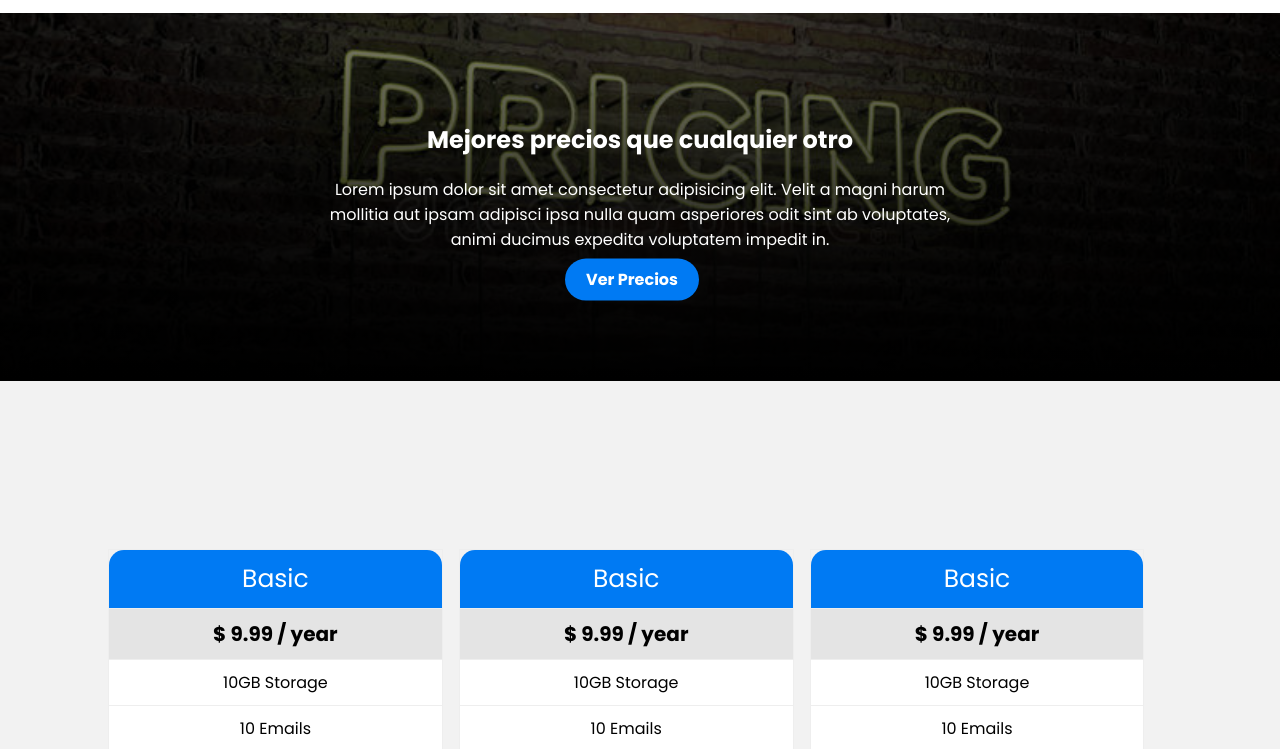
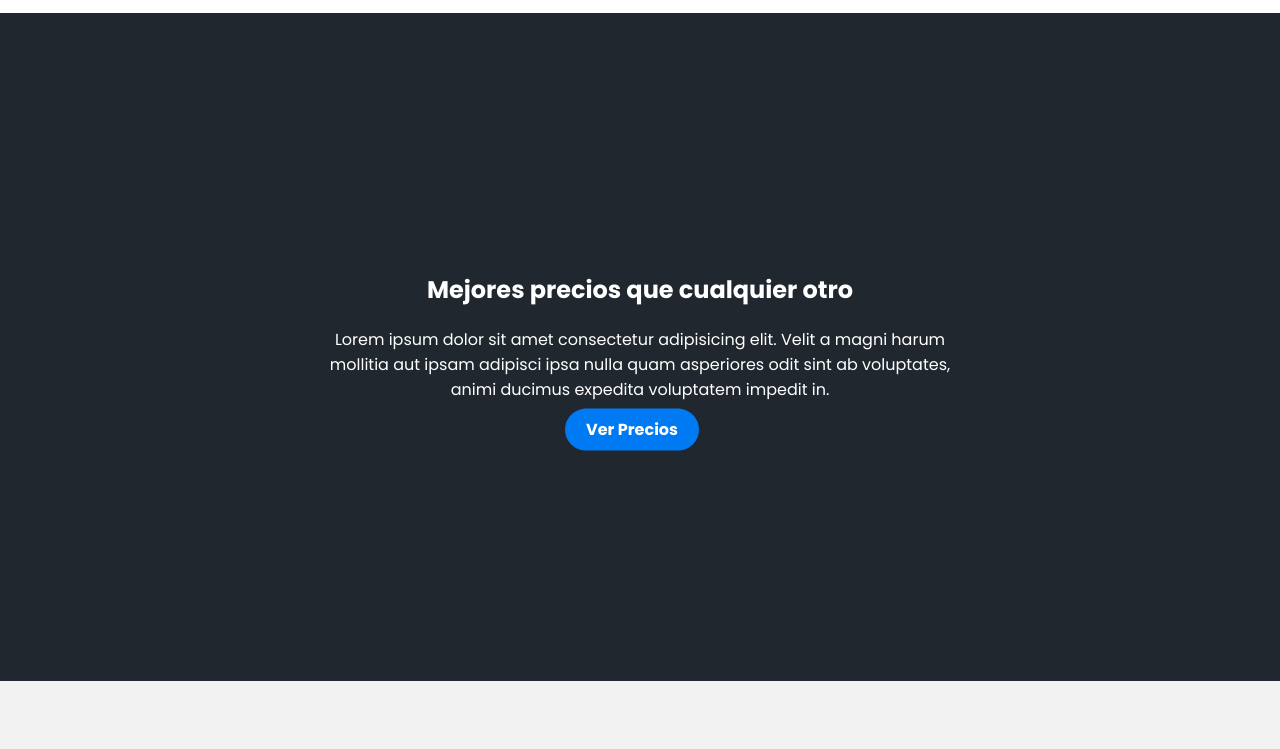
Before and after one commit to UrielVentura/AppLadingPage, a plain HTML site: page prices.html in a window 1280 px wide. Shown: the part 50-799 px from the top of the page. Drawn offline with Linux system fonts and the light colour scheme.

Commit message:
more code of prices page

```diff
--- a/css/main.scss
+++ b/css/main.scss
@@ -240,28 +240,29 @@ nav {
 }
 
 .price-hero{
-    background-image: linear-gradient(rgba(0,0,0,0.5), rgba(0,0,0,5.0)), url("../images/prices.jpg");
+    background: #20272E;
+    color: white;
     height: 50%;
     background-position: center;
     background-repeat: no-repeat;
     background-size: cover;
     position: relative;
-
+    padding: -25em;
 
     .container{
-        height: 100%;
+        height: 300px;
 
 
         .hero-img{
             align-content: center;
+            height: 100px;
             .hero-text{
                 text-align: center;
-                position: absolute;
+                position:absolute;
                 top: 50%;
                 left: 50%;
                 transform: translate(-50%, -50%);
                 color: white;
-                margin-bottom: 2em;
 
             }
 
--- a/prices.html
+++ b/prices.html
@@ -46,7 +46,7 @@
                         voluptatem impedit in.
                     </p>
 
-                    <a href="#prices-section" class="primary-cta" > Ver Precios</a>
+                    <a href="#prices-section"  id="primary-btn" class="primary-cta" > Ver Precios</a>
                 </div>
             </div>
         </div>
```
Also changed, not shown: css/main.css, 1 other file.
